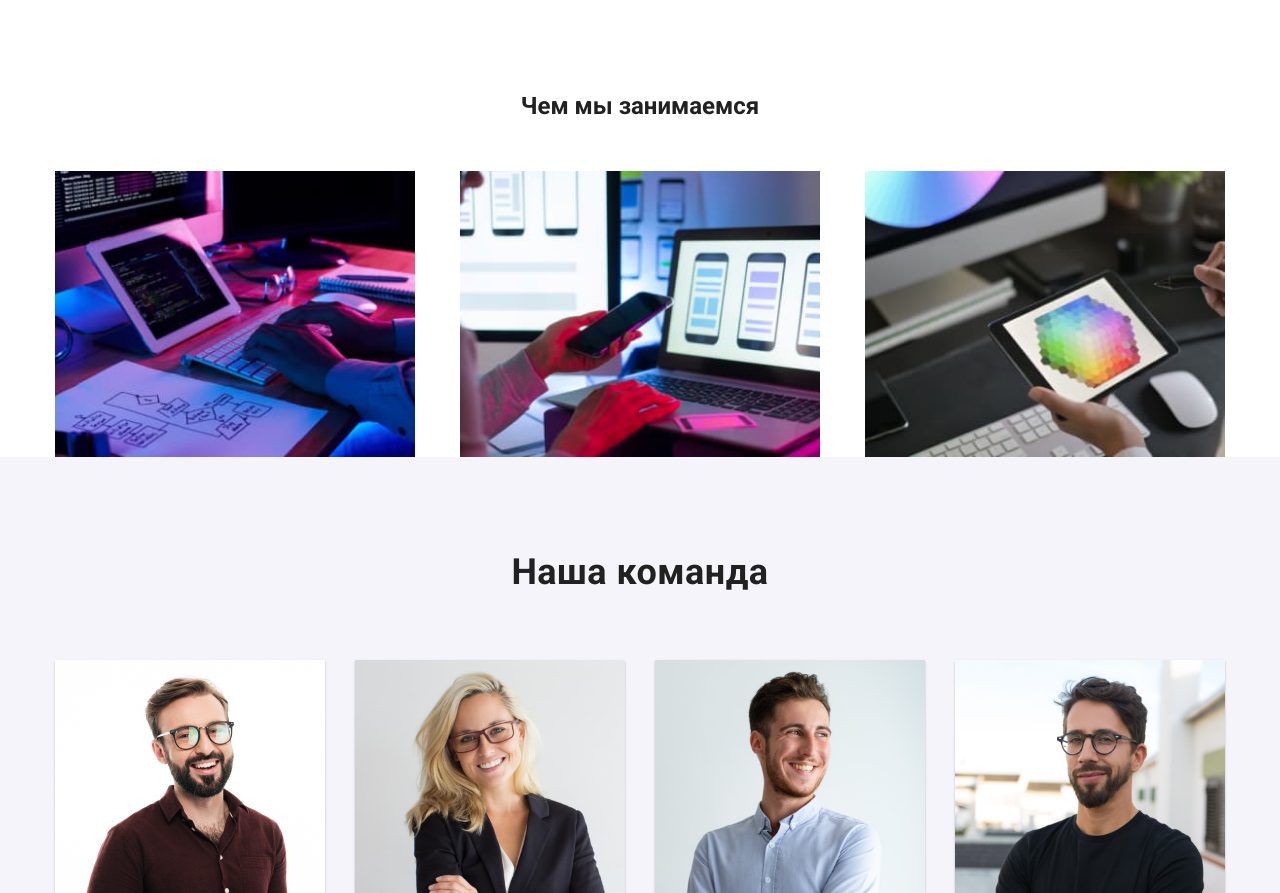
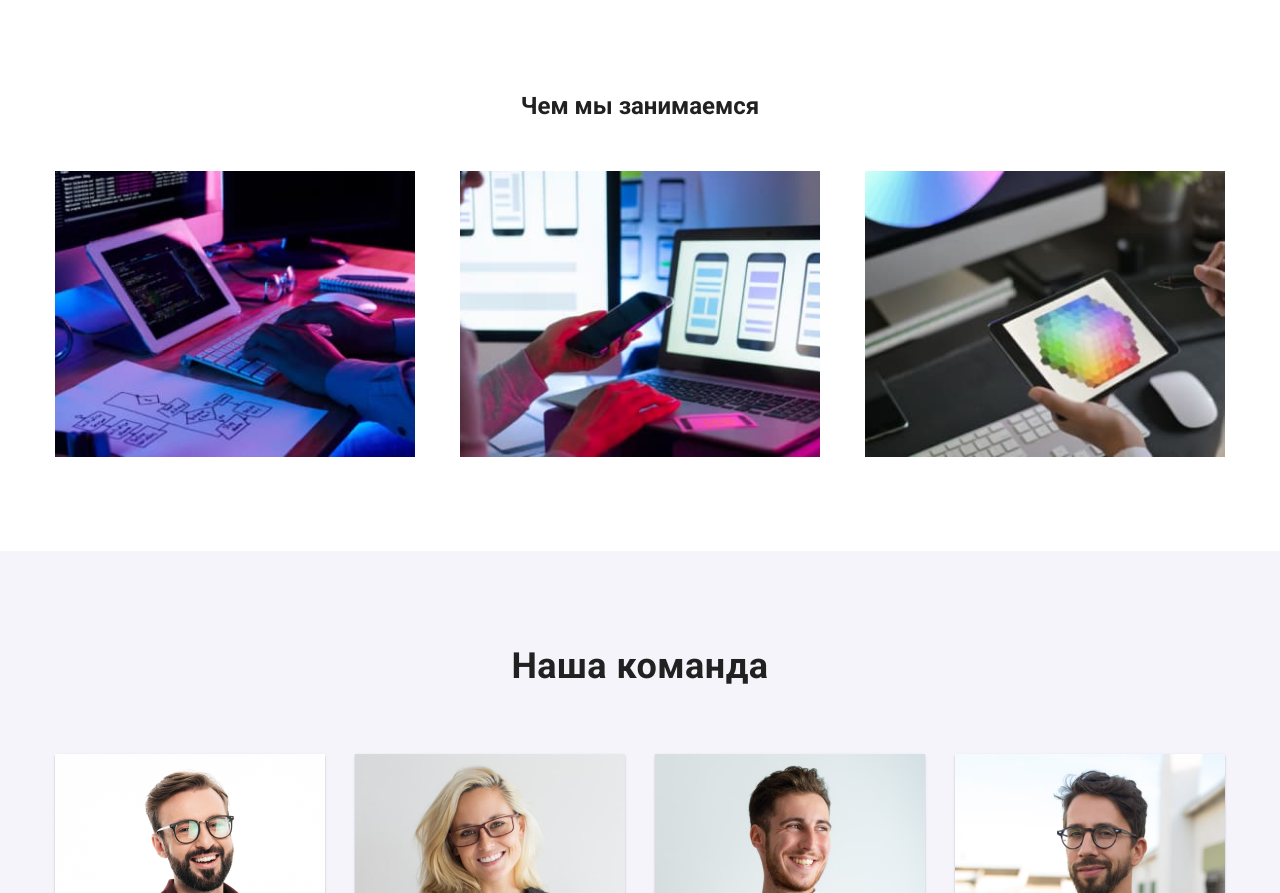
Before and after one commit to Aleks24dan/goit-markup-hw-04, a plain HTML site: page index.html in a window 1280 px wide. Shown: the part 1020-1913 px from the top of the page. Drawn offline with Linux system fonts and the light colour scheme.

Commit message:
padding battom fo about

```diff
--- a/css/style.css
+++ b/css/style.css
@@ -265,7 +265,9 @@ ul {
 }
 
 /************************ about **************************/
-
+.about {
+  padding-bottom: 94px;
+}
 .about-item > img {
   display: block;
   max-width: 100%;
```
